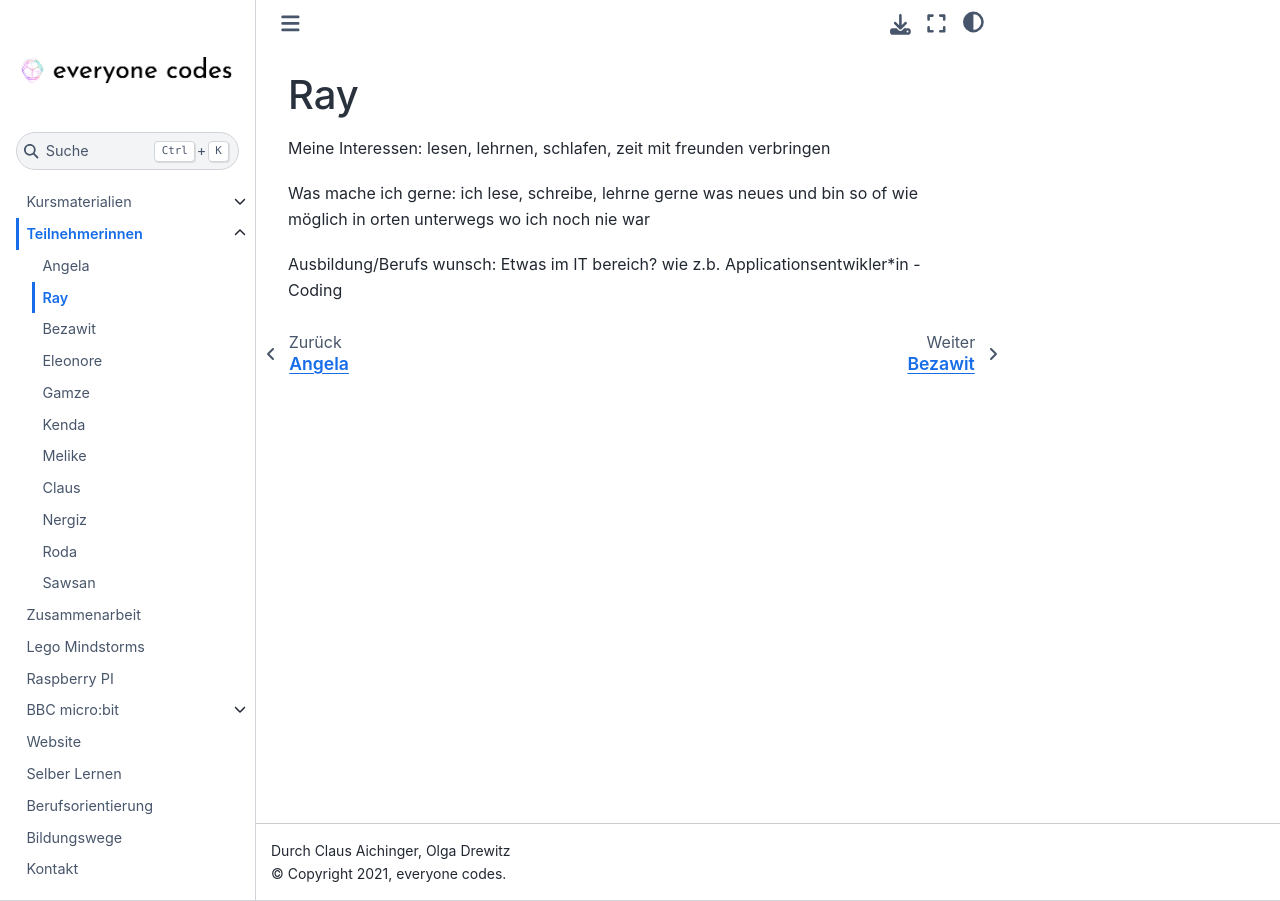
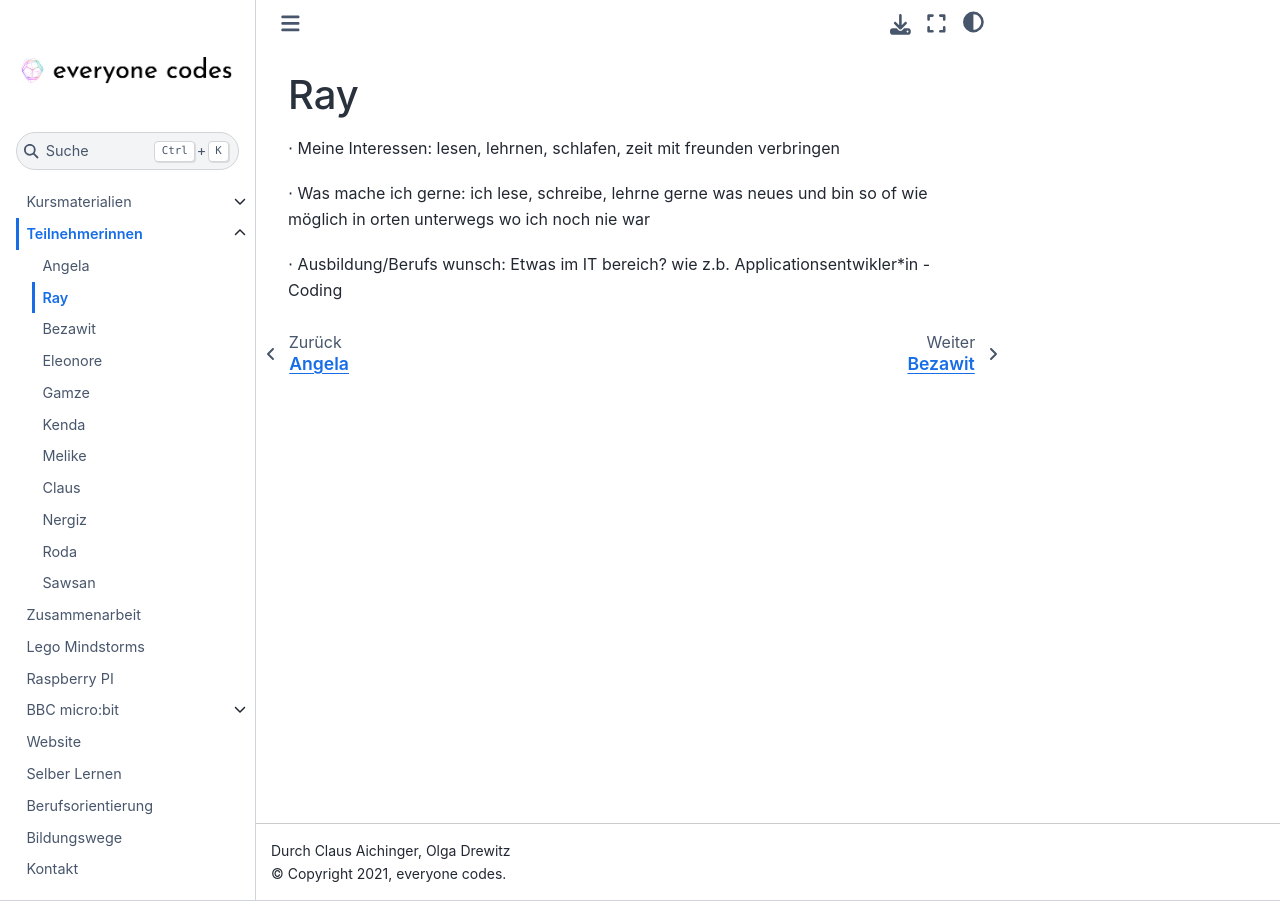
Before and after one commit to ec-mentors/IT-ist-das-was-fuer-mich-i03, a Sphinx documentation site: the page built from source/participants/beyza.md, in a window 1280 px wide. Built offline with Sphinx 7.4.7 and the Sphinx Book theme 1.1.4, drawn with Linux system fonts in a browser that asks for light colours.

```diff
--- a/source/participants/beyza.md
+++ b/source/participants/beyza.md
@@ -1,7 +1,7 @@
 # Ray
 
-Meine Interessen: lesen, lehrnen, schlafen, zeit mit freunden verbringen
+⋅ Meine Interessen: lesen, lehrnen, schlafen, zeit mit freunden verbringen
 
-Was mache ich gerne: ich lese, schreibe, lehrne gerne was neues und bin so of wie möglich in orten unterwegs wo ich noch nie war
+⋅ Was mache ich gerne: ich lese, schreibe, lehrne gerne was neues und bin so of wie möglich in orten unterwegs wo ich noch nie war
 
-Ausbildung/Berufs wunsch: Etwas im IT bereich? wie z.b. Applicationsentwikler*in - Coding
+⋅ Ausbildung/Berufs wunsch: Etwas im IT bereich? wie z.b. Applicationsentwikler*in - Coding
```
